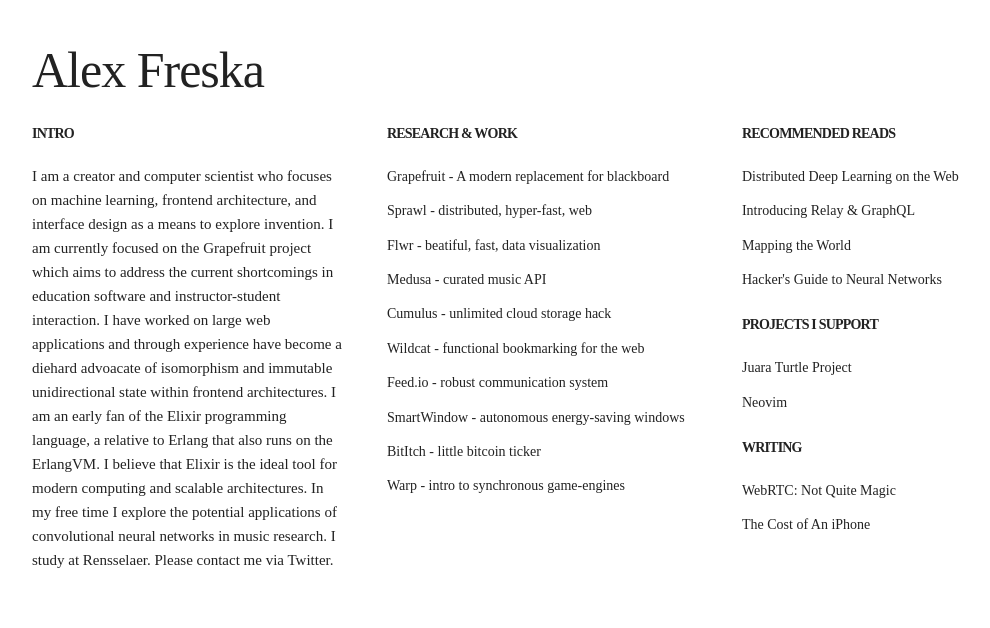
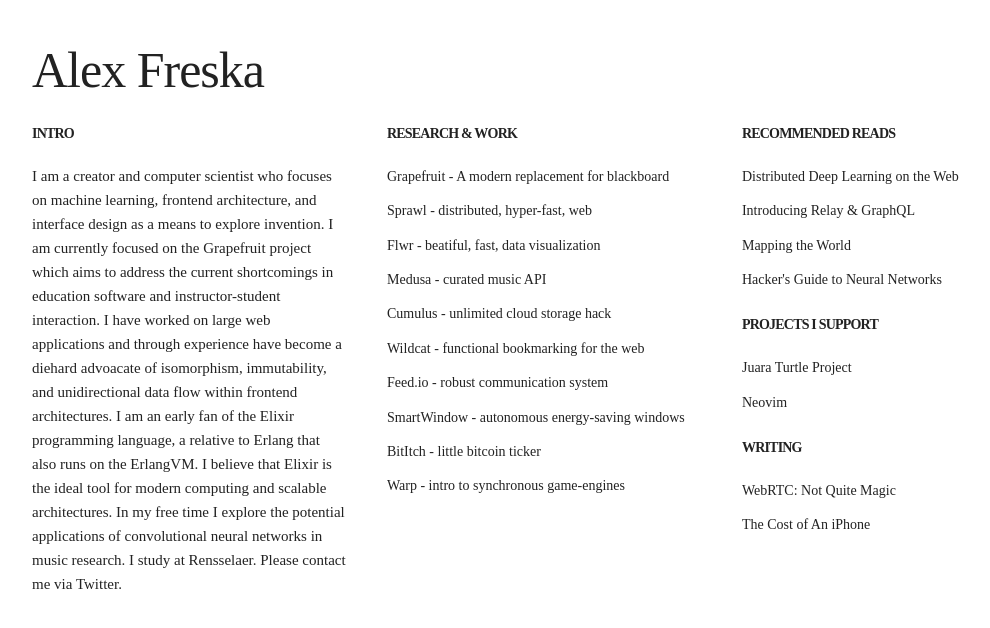
Before and after one commit to alexfreska/alexfreska.github.io, a Jekyll site: the page built from index.html, in a window 1280 px wide. Shown: the top 628 px of the page, without its empty margins (96-1086 px from the left). Built offline with Jekyll 4.4.1, drawn with Linux system fonts in a browser that asks for light colours.

Commit message:
Fix text

```diff
--- a/_config.yml
+++ b/_config.yml
@@ -1,7 +1,7 @@
 # Site settings
 title: Alex Freska
 email: alex.freska@domain.com
-description: "I am a creator and computer scientist who focuses on machine learning, frontend architecture, and interface design as a means to explore invention. I am currently focused on the Grapefruit project which aims to address the current shortcomings in education software and instructor-student interaction. I have worked on large web applications and through experience have become a diehard advoacate of isomorphism and immutable unidirectional state within frontend architectures.  I am an early fan of the Elixir programming language, a relative to Erlang that also runs on the ErlangVM. I believe that Elixir is the ideal tool for modern computing and scalable architectures. In my free time I explore the potential applications of convolutional neural networks in music research. I study at Rensselaer. Please contact me via Twitter."
+description: "I am a creator and computer scientist who focuses on machine learning, frontend architecture, and interface design as a means to explore invention. I am currently focused on the Grapefruit project which aims to address the current shortcomings in education software and instructor-student interaction. I have worked on large web applications and through experience have become a diehard advoacate of isomorphism, immutability, and unidirectional data flow within frontend architectures.  I am an early fan of the Elixir programming language, a relative to Erlang that also runs on the ErlangVM. I believe that Elixir is the ideal tool for modern computing and scalable architectures. In my free time I explore the potential applications of convolutional neural networks in music research. I study at Rensselaer. Please contact me via Twitter."
 baseurl: ""
 url: "http://alexfreska.github.io/"
 twitter_username: alexfreska
```
